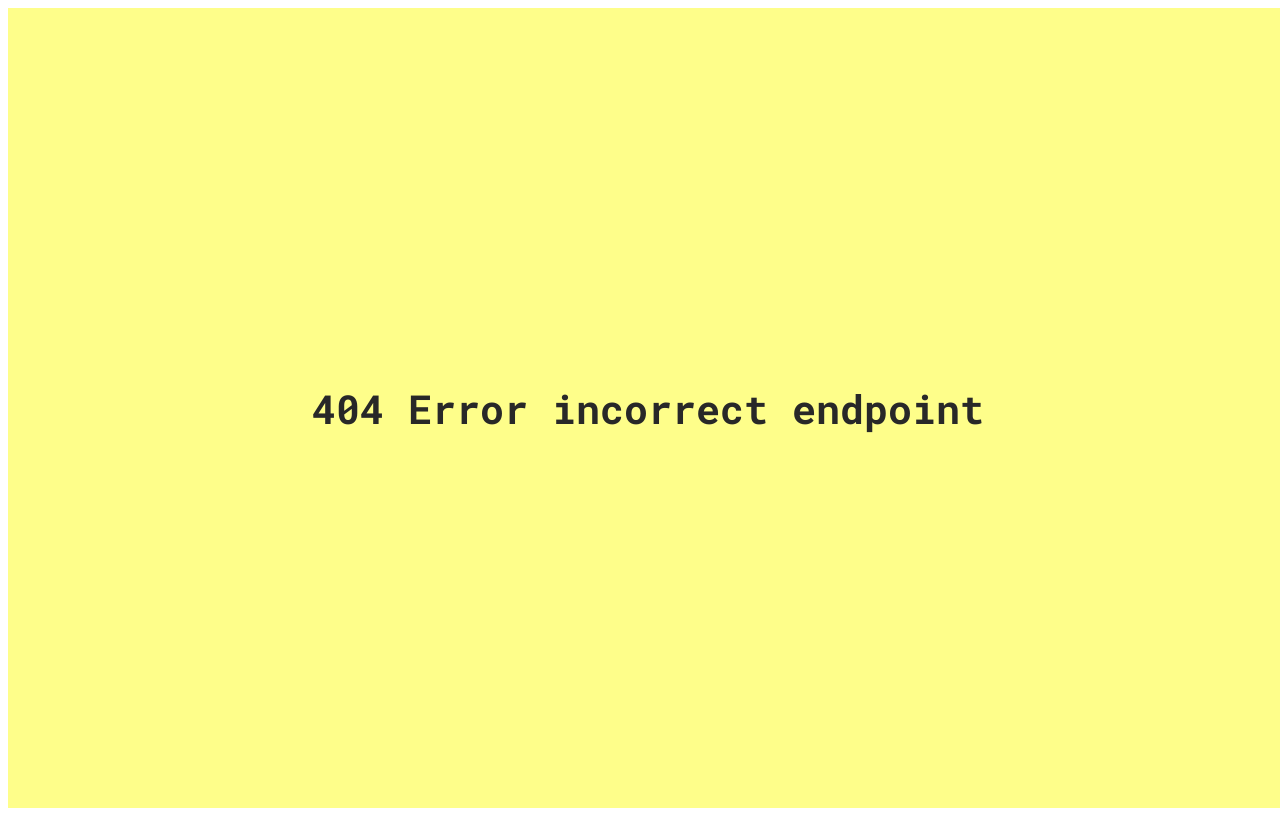
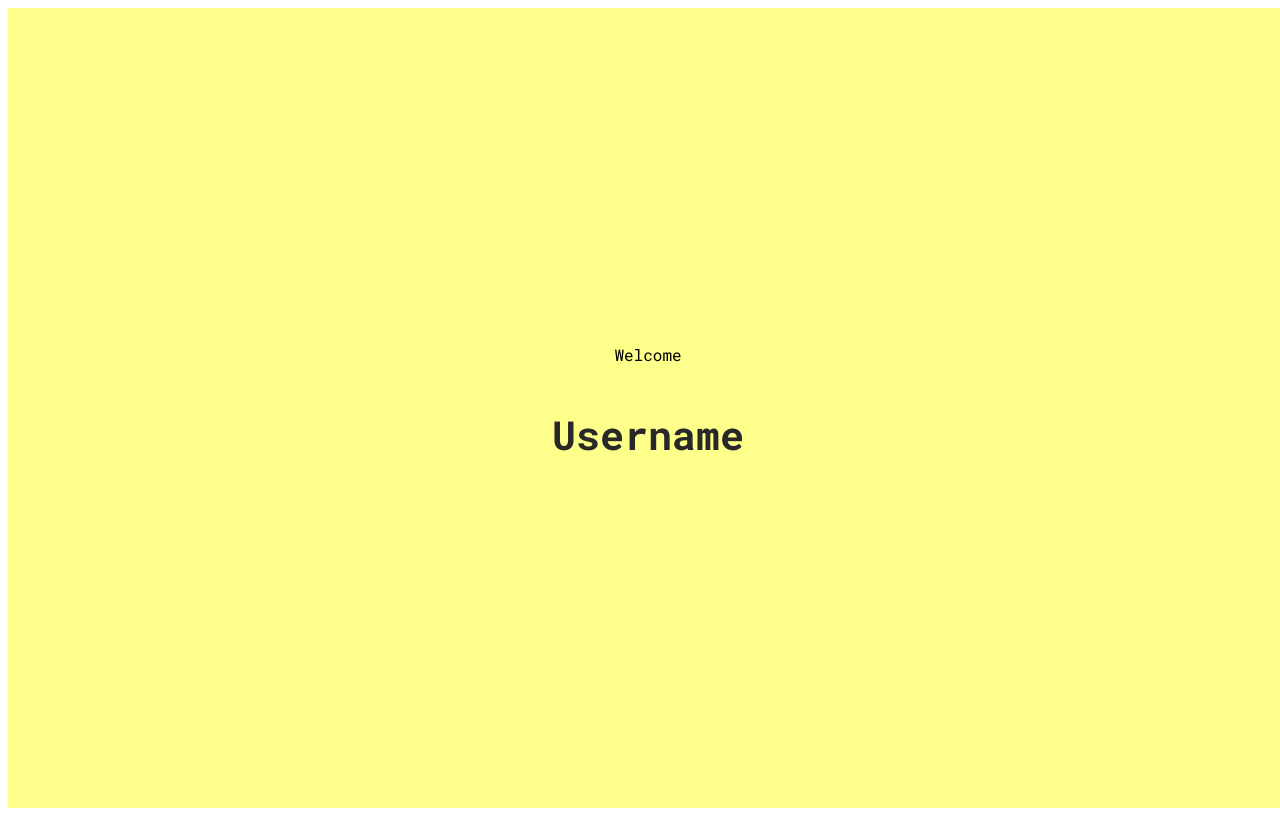
Before and after one commit to FeelTheMERN/feelthemernfe, a React (Create React App) app: page /user/1 in a window 1280 px wide. Before the commit this address had no page. Built offline with nearby package versions, Linux system fonts and the light colour scheme; the HTML template or start-up script is replaced by a standard one.

Commit message:
created user-home view

```diff
--- a/src/App.js
+++ b/src/App.js
@@ -10,6 +10,7 @@ import ListUsers from './ListUsers';
 import UserProfile from './UserProfile';
 import NewUser from './NewUser'
 import AdminLogin from './AdminLogin';
+import UserHome from './UserHome'
 
 class App extends Component {
   render() {
@@ -23,6 +24,7 @@ class App extends Component {
              <Route path="/admin" component={AdminLogin} exact/>
              <Route path="/admin/users" component={ListUsers} exact/>
              <Route path="/admin/users/:id" component={UserProfile} exact/>
+             <Route path="/user/:id" component={UserHome} exact/>
              <Route component={Error}/>{/* error page will render if the incorrect endpoint is entered */}
           </Switch>
         </div>
--- /dev/null
+++ b/src/UserHome.js
@@ -0,0 +1,17 @@
+import React, { Component } from 'react'
+import Navbar from './Navbar';
+
+class UserHome extends Component {
+  state = {
+  }
+  render() {
+    return (
+      <>
+        <p>Welcome</p>
+        <h1>Username</h1>
+      </>
+    )
+  }
+}
+
+export default UserHome;
```
